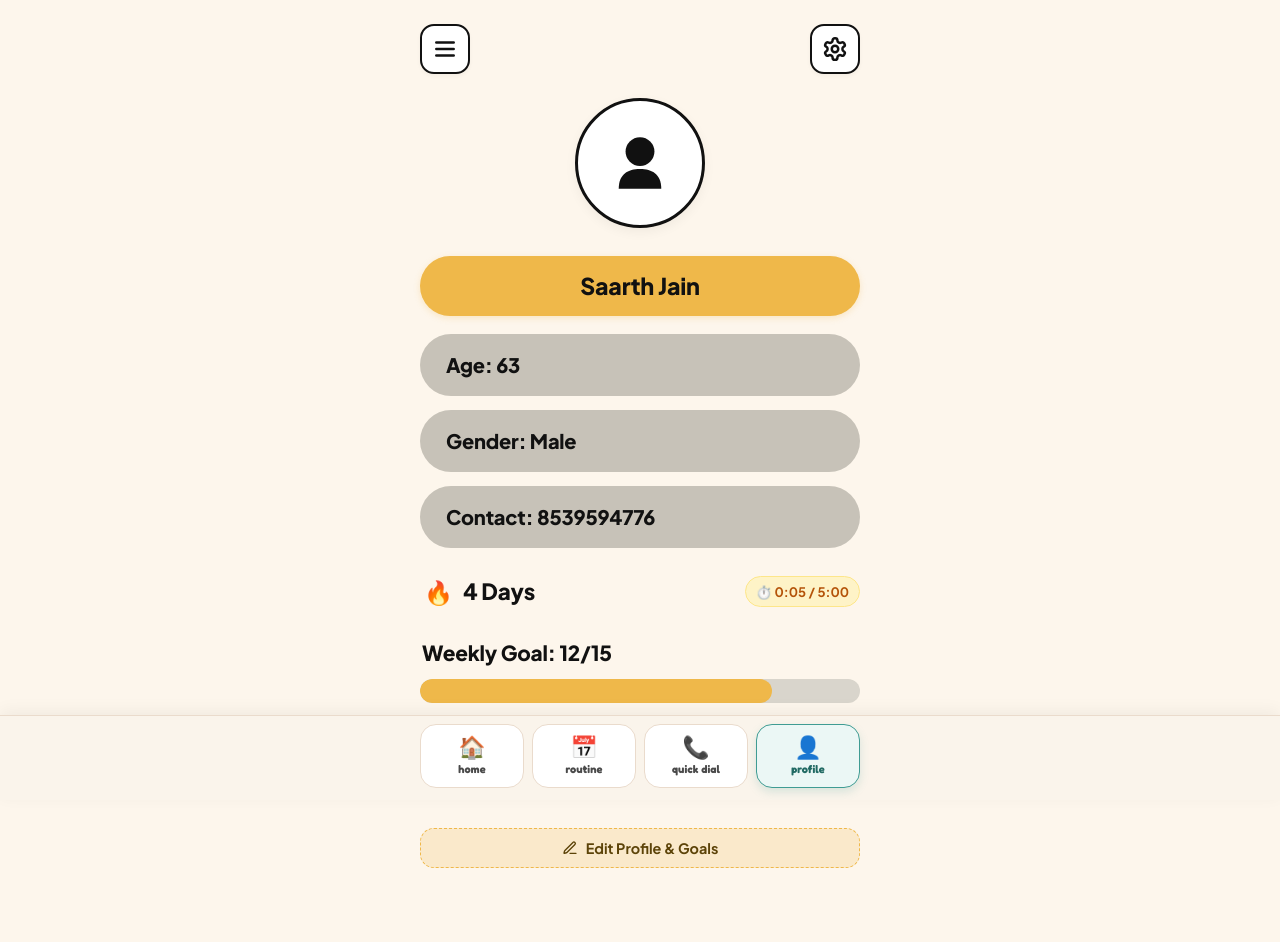
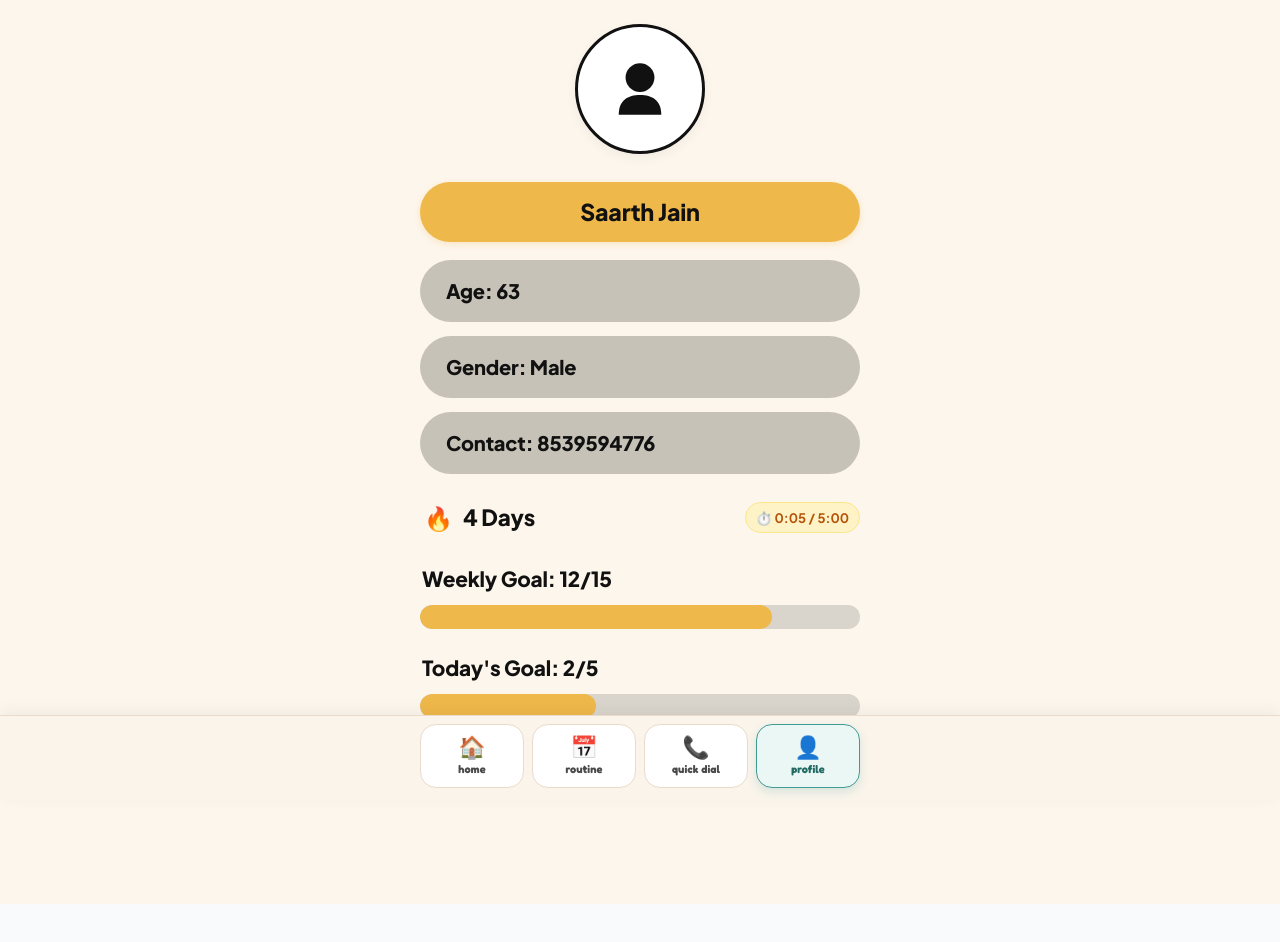
Before and after one commit to Parxs123456789/SIH-internal-hackathon-project, a React (Vite) app in the folder sih/client/: page /profile in a window 1280 px wide. Shown: the top 942 px of the page. After the commit the page ends 904 px from the top, so only its background shows below. Built offline with nearby package versions, Linux system fonts and the light colour scheme; a web font is replaced by a local one.

Commit message:
settings and menu option removed
menu option and settings option from profile webpage is removed

```diff
--- a/sih/client/src/pages/ProfilePage.jsx
+++ b/sih/client/src/pages/ProfilePage.jsx
@@ -156,32 +156,7 @@ export default function ProfilePage() {
     <div className="smriti-profile-page">
       <div className="smriti-profile-container">
 
-        {/* ==================================================================
-            TOP ROW: Square outlined icon buttons
-            - Left: Hamburger/menu-lines icon (opens side drawer)
-            - Right: Gear/settings icon (navigates to /settings)
-            ================================================================== */}
-        <header className="smriti-profile-top-row">
-          <button
-            type="button"
-            className="smriti-profile-square-btn"
-            onClick={() => setIsDrawerOpen(true)}
-            aria-label="Open Navigation Menu"
-            title="Menu"
-          >
-            <Menu size={26} strokeWidth={2.4} color="#111111" />
-          </button>
 
-          <button
-            type="button"
-            className="smriti-profile-square-btn"
-            onClick={() => navigate('/settings')}
-            aria-label="Navigate to Settings"
-            title="Settings"
-          >
-            <Settings size={26} strokeWidth={2.3} color="#111111" />
-          </button>
-        </header>
 
         {/* ==================================================================
             AVATAR: Large circle with black outline and fallback silhouette
```
